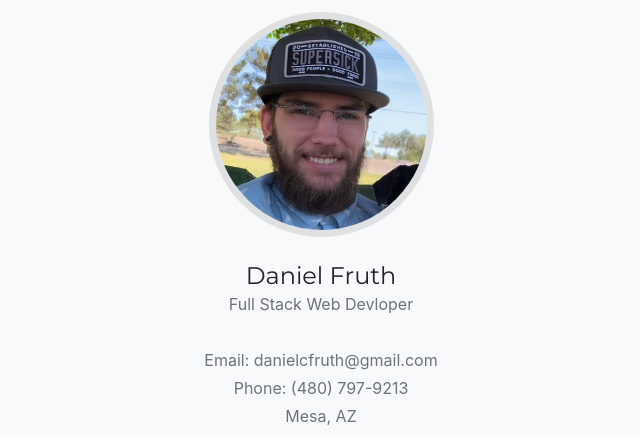
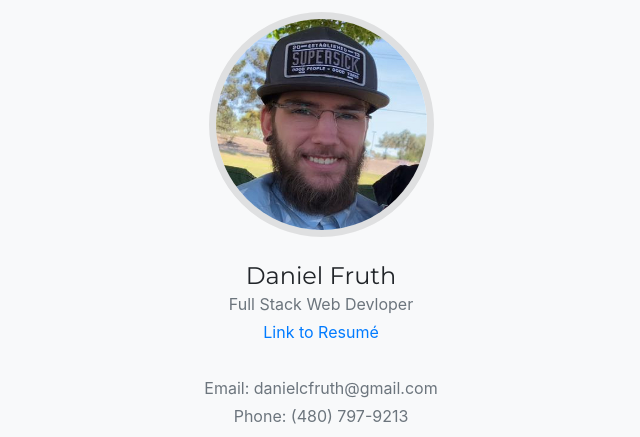
Before and after one commit to danielfruth/danielfruth.github.io, a website with bundled scripts: page index.html in a window 1280 px wide. Shown: the part 5419-5856 px from the top of the page, without its empty margins (319-959 px from the left). Built offline with nearby package versions, Linux system fonts and the light colour scheme; a web font is replaced by a local one.

Commit message:
link to resume

```diff
--- a/index.html
+++ b/index.html
@@ -375,7 +375,7 @@
             <div class="team-member">
               <img class="mx-auto rounded-circle" src="img/team/1.jpg" alt="" />
               <h4>Daniel Fruth</h4>
-              <p class="text-muted">Full Stack Web Devloper <br /><br />Email: danielcfruth@gmail.com <br />Phone: (480) 797-9213 <br />Mesa, AZ</p>
+              <p class="text-muted">Full Stack Web Devloper <br /><a class="resume" href="https://docs.google.com/document/d/1NXzN8FNzlIak6MAgFXzPqY92VHRUj8G8_82e-k0aTMA/edit?usp=sharing">Link to Resumé</a><br /><br />Email: danielcfruth@gmail.com <br />Phone: (480) 797-9213 <br />Mesa, AZ</p>
               <ul class="list-inline social-buttons">
                 <li class="list-inline-item">
                   <a href="https://www.facebook.com/dan.fruth">
```
